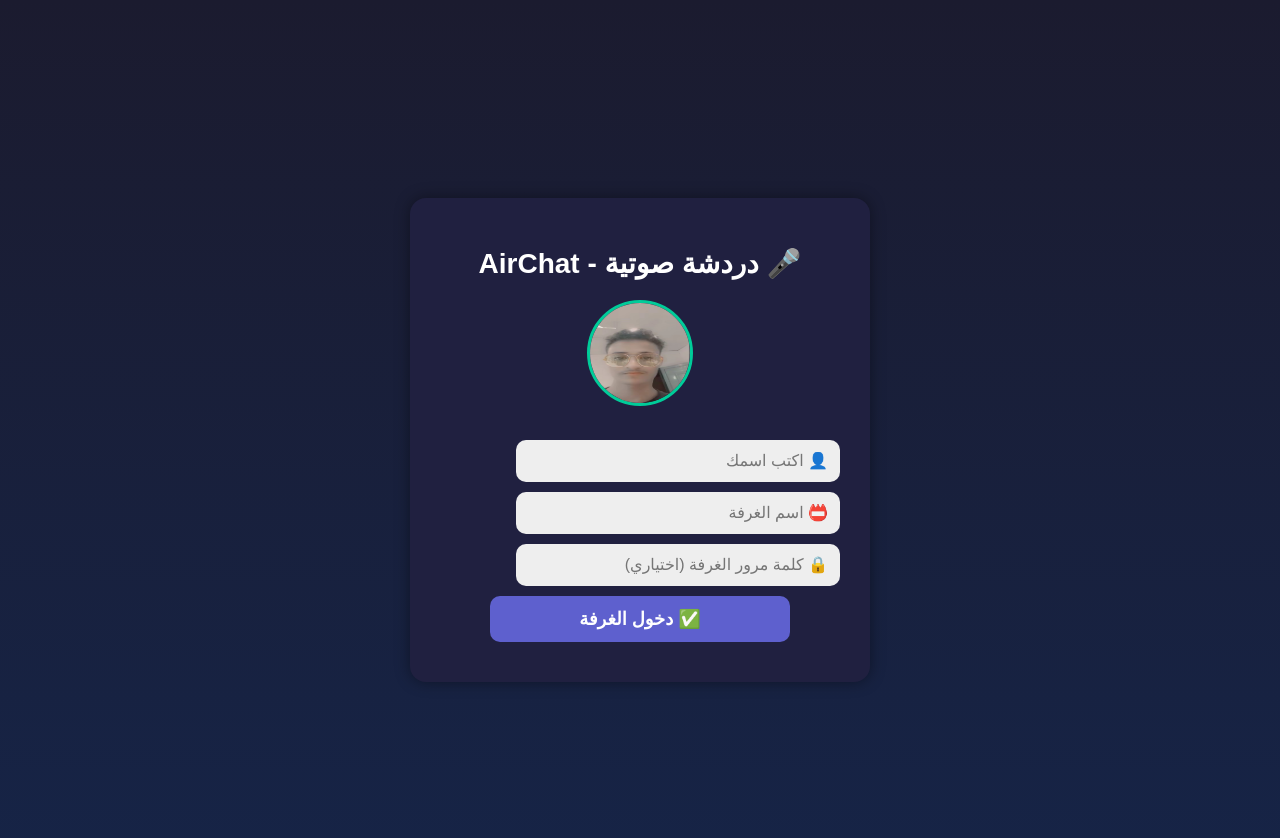
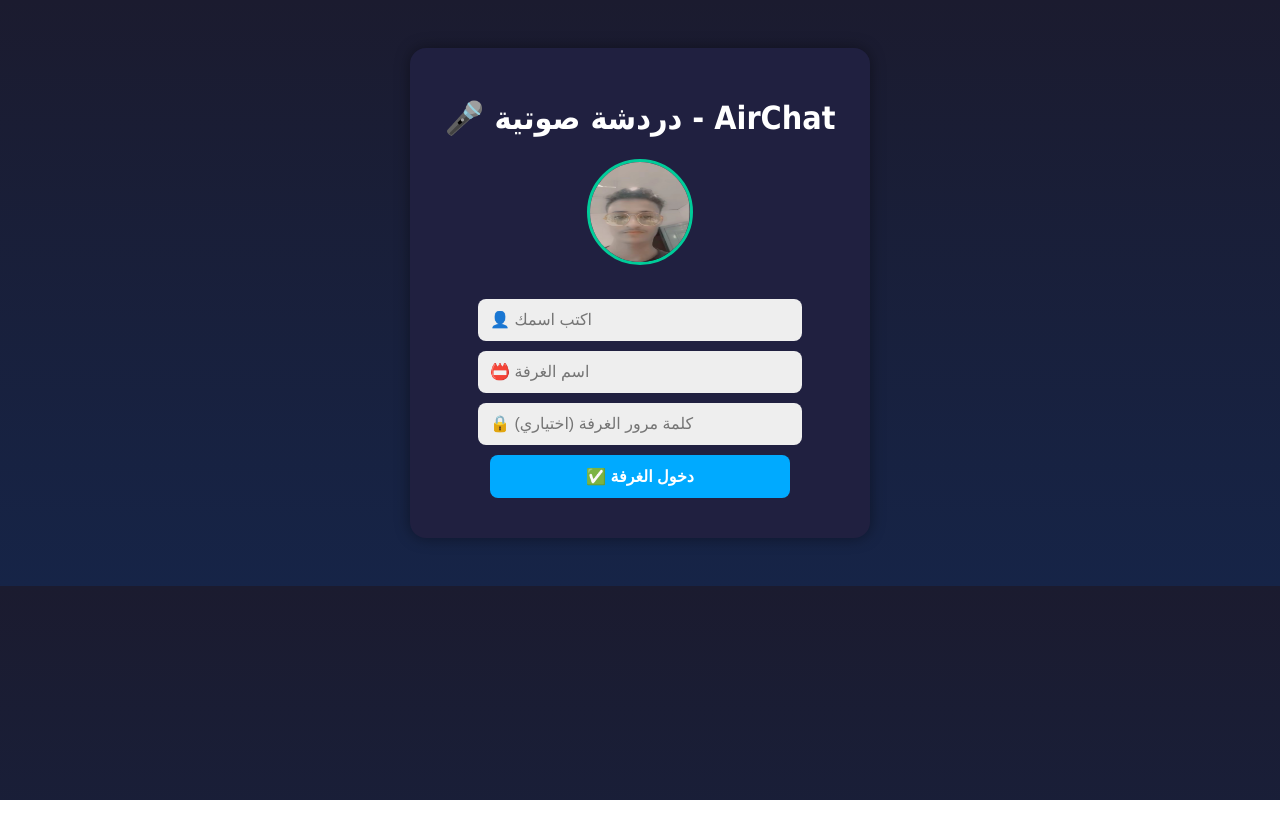
Before and after one commit to abnjv/airchat, a website: page docs/index.html in a window 1280 px wide. After the commit the page ends 800 px from the top, so only its background shows below. Drawn offline with Linux system fonts and the light colour scheme.

Commit message:
Update index.html

```diff
--- a/docs/index.html
+++ b/docs/index.html
@@ -1,24 +1,17 @@
 <!DOCTYPE html>
 <html lang="ar">
 <head>
-  <meta charset="UTF-8">
+  <meta charset="UTF-8" />
   <title>🎤 دردشة صوتية - AirChat</title>
   <meta name="viewport" content="width=device-width, initial-scale=1.0"/>
-  <link rel="stylesheet" href="style.css" />
   <style>
     body {
       background: linear-gradient(to bottom, #1b1b2f, #162447);
-      font-family: 'Tajawal', sans-serif;
+      font-family: 'Tahoma', sans-serif;
       color: white;
       text-align: center;
       padding: 40px 20px;
     }
-
-    h1 {
-      font-size: 28px;
-      margin-bottom: 20px;
-    }
-
     .login-container {
       background-color: #202040;
       padding: 30px;
@@ -27,7 +20,6 @@
       margin: auto;
       box-shadow: 0 0 15px rgba(0, 0, 0, 0.4);
     }
-
     .avatar-preview img {
       width: 100px;
       height: 100px;
@@ -35,7 +27,6 @@
       border: 3px solid #00cc99;
       margin-bottom: 20px;
     }
-
     input, button {
       display: block;
       width: 90%;
@@ -46,37 +37,30 @@
       border-radius: 8px;
       border: none;
     }
-
     input {
       background: #eeeeee;
       color: #222;
     }
-
     button {
       background-color: #00aaff;
       color: white;
       font-weight: bold;
       cursor: pointer;
     }
-
     button:hover {
       background-color: #0088cc;
     }
   </style>
 </head>
 <body>
-
   <div class="login-container">
     <h1>🎤 دردشة صوتية - <b>AirChat</b></h1>
-
     <div class="avatar-preview">
       <img src="avatar.jpg" alt="صورة المستخدم" />
     </div>
-
     <input type="text" id="usernameInput" placeholder="👤 اكتب اسمك" />
     <input type="text" id="roomInput" placeholder="📛 اسم الغرفة" />
     <input type="password" id="roomPass" placeholder="🔒 كلمة مرور الغرفة (اختياري)" />
-
     <button onclick="enterRoom()">✅ دخول الغرفة</button>
   </div>
 
@@ -94,6 +78,7 @@
       localStorage.setItem("username", username);
       localStorage.setItem("room", room);
       localStorage.setItem("roomPass", pass);
+
       window.location.href = "room.html";
     }
   </script>
```
